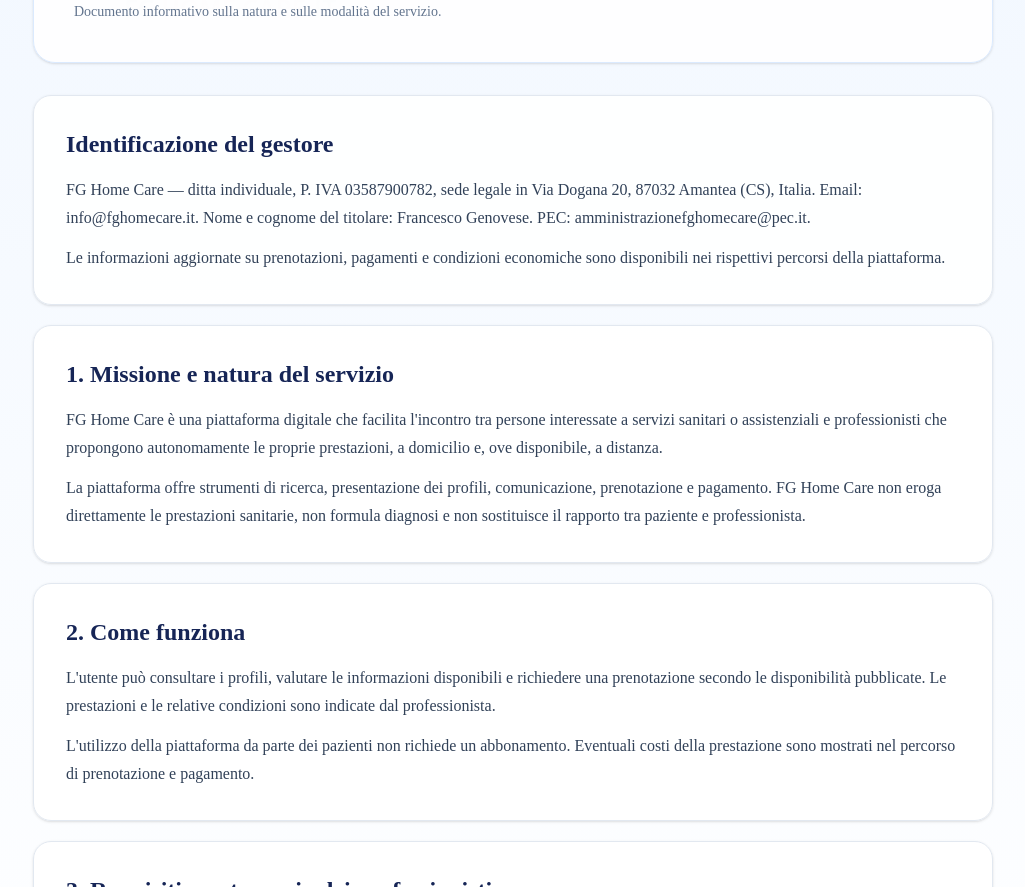
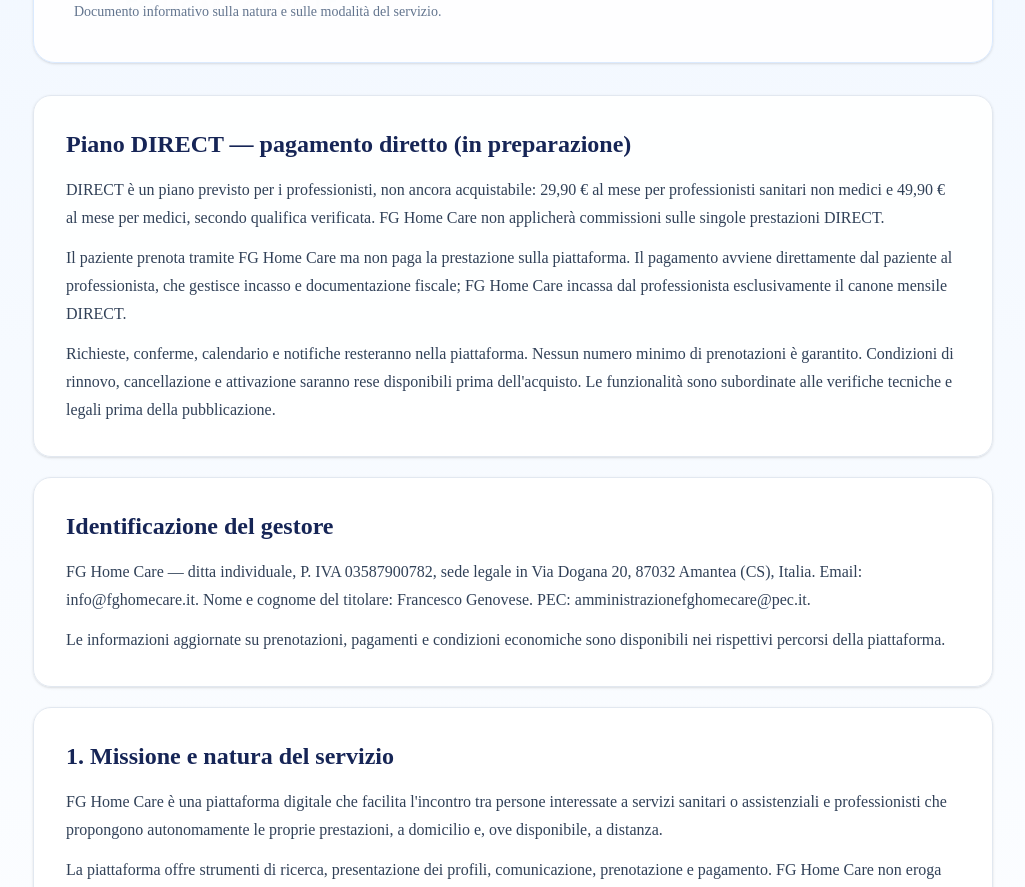
Before and after one commit to Francescogenovese9-oss/fg-home-care, a Next.js app: page /carta-dei-servizi in a window 1280 px wide. Shown: the part 600-1487 px from the top of the page, without its empty margins (127-1152 px from the left). Built offline with nearby package versions, Linux system fonts and the light colour scheme; no server answers.

Commit message:
docs: disclose future DIRECT plan in app/carta-dei-servizi/page.tsx

```diff
--- a/app/carta-dei-servizi/page.tsx
+++ b/app/carta-dei-servizi/page.tsx
@@ -10,6 +10,14 @@ export const metadata: Metadata = {
 };
 
 const sections = [
+  {
+    title: "Piano DIRECT — pagamento diretto (in preparazione)",
+    paragraphs: [
+      "DIRECT è un piano previsto per i professionisti, non ancora acquistabile: 29,90 € al mese per professionisti sanitari non medici e 49,90 € al mese per medici, secondo qualifica verificata. FG Home Care non applicherà commissioni sulle singole prestazioni DIRECT.",
+      "Il paziente prenota tramite FG Home Care ma non paga la prestazione sulla piattaforma. Il pagamento avviene direttamente dal paziente al professionista, che gestisce incasso e documentazione fiscale; FG Home Care incassa dal professionista esclusivamente il canone mensile DIRECT.",
+      "Richieste, conferme, calendario e notifiche resteranno nella piattaforma. Nessun numero minimo di prenotazioni è garantito. Condizioni di rinnovo, cancellazione e attivazione saranno rese disponibili prima dell'acquisto. Le funzionalità sono subordinate alle verifiche tecniche e legali prima della pubblicazione."
+    ],
+  },
   {
     title: "Identificazione del gestore",
     paragraphs: [
```
